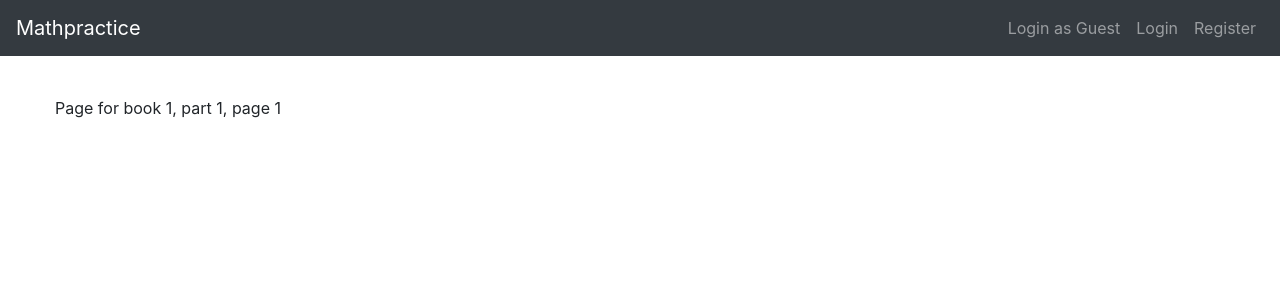
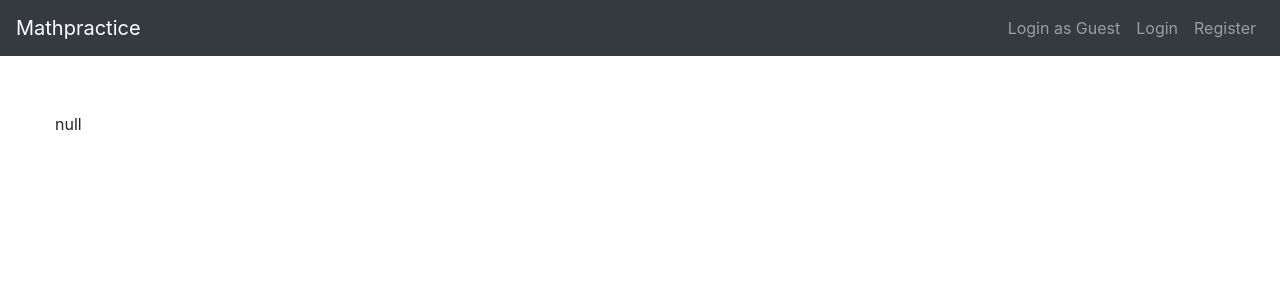
Before and after one commit to EvaFr/edu-web, a React (Create React App) app: page /book/1/1/1 in a window 1280 px wide. Shown: the top 300 px of the page. Built offline with nearby package versions, Linux system fonts and the light colour scheme; the HTML template or start-up script is replaced by a standard one.

Commit message:
feature(exercise-page): Data fetch added

```diff
--- a/src/App.jsx
+++ b/src/App.jsx
@@ -59,7 +59,9 @@ const App = () => {
               <Route
                 path="/book/:book/:part/:page"
                 exact
-                component={ExercisePage}
+                render={routerProps => (
+                  <ExercisePage {...routerProps} sessionId={sessionId} />
+                )}
               />
             </Col>
           </Row>
--- a/src/pages/page/ExercisePage.jsx
+++ b/src/pages/page/ExercisePage.jsx
@@ -1,12 +1,62 @@
-import React from 'react';
+import React, { useState, useEffect } from 'react';
 import PropTypes from 'prop-types';
+import Loader from '../../components/Loader';
+import Error from '../../components/Error';
 
-const ExercisePage = ({ match }) => {
+const getPage = (
+  sessionId,
+  book,
+  part,
+  page,
+  setLoading,
+  setError,
+  setPageData
+) => {
+  if (!sessionId) {
+    return;
+  }
+
+  const url = `/api/book/page?partId=${part}&pageId=${page}&itemId=-1&sessionId=11682319&bookId=${book}`;
+
+  setLoading(true);
+  fetch(url)
+    .then(response => response.json())
+    .then(json => {
+      setPageData(json);
+      setLoading(false);
+    })
+    .catch(error => {
+      setError(error);
+      setLoading(false);
+    });
+};
+
+const renderPage = pageData => {
+  return <p>{JSON.stringify(pageData)}</p>;
+};
+
+const ExercisePage = ({ match, sessionId }) => {
+  const [loading, setLoading] = useState(false);
+  const [error, setError] = useState(null);
+  const [pageData, setPageData] = useState(null);
+
+  useEffect(() => {
+    getPage(
+      sessionId,
+      match.params.book,
+      match.params.part,
+      match.params.page,
+      setLoading,
+      setError,
+      setPageData
+    );
+  }, [sessionId]);
+
   return (
-    <p>
-      Page for book {match.params.book}, part {match.params.part}, page{' '}
-      {match.params.page}
-    </p>
+    <>
+      <Loader loading={loading} />
+      {error ? <Error error={error} /> : renderPage(pageData)}
+    </>
   );
 };
 
@@ -17,7 +67,12 @@ ExercisePage.propTypes = {
       part: PropTypes.node,
       page: PropTypes.node
     })
-  }).isRequired
+  }).isRequired,
+  sessionId: PropTypes.string
+};
+
+ExercisePage.defaultProps = {
+  sessionId: ''
 };
 
 export default ExercisePage;
```
